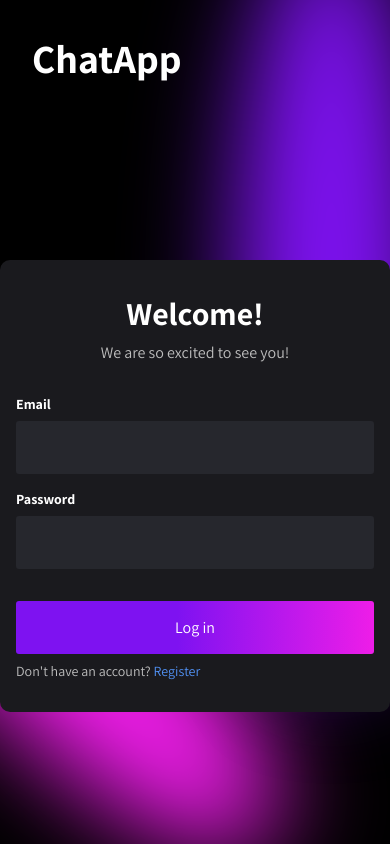
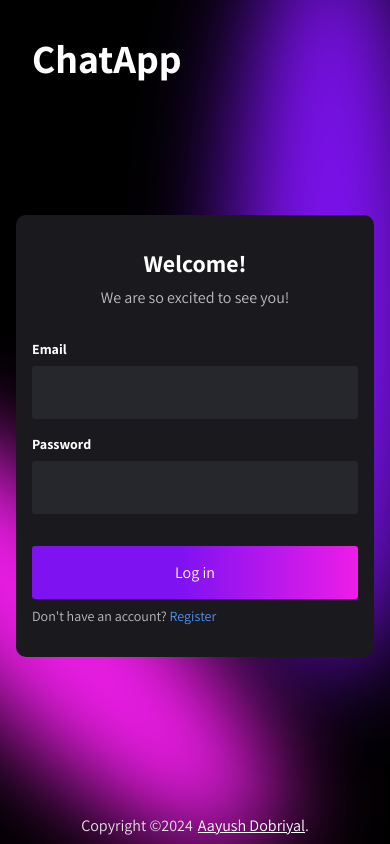
Before and after one commit to Tweekaayush/chat-app-react, a React (Create React App) app: page /login in a window 390 px wide. Built offline with nearby package versions, Linux system fonts and the light colour scheme; no server answers; a web font is replaced by a local one.

Commit message:
footer added, style updated, bug fixed

```diff
--- a/src/App.css
+++ b/src/App.css
@@ -142,6 +142,8 @@ body{
 #root{
   width: 100%;
   height: 100%;
+  display: flex;
+  flex-direction: column;
   overflow: hidden;
 }
 
@@ -186,15 +188,18 @@ input::placeholder{
 
 .body-container{
   display: flex;
+  flex-direction: column;
   justify-content: center;
   align-items: center;
   height: 100%;
+  padding-inline: 16px;
   overflow: hidden;
 }
 
 /* ------------------- Form and Register Page ------------------- */
 
 header{
+  position: relative;
   width: 100%;
   height: 60px;
   padding: 32px;
@@ -293,8 +298,8 @@ header > a{
   display: flex;
   position: relative;
   border-radius: 10px;
+  margin: 16px;
   overflow: hidden;
-  margin: 16px;
 }
 
 .container-left{
@@ -1295,6 +1300,7 @@ header > a{
   text-transform: capitalize;
   padding: 8px 16px;
   cursor: pointer;
+  font-weight: 700;
 }
 
 .current-chat-bottom > button:disabled{
@@ -1329,6 +1335,20 @@ header > a{
 .member-list-item > div > h2{
   font-size: 16px;
   color: var(--text-color-1);
+}
+
+/* ------------------- Footer ------------------- */
+
+footer{
+  width: 100%;
+  padding: 8px;
+  color: rgb(226, 226, 226);
+  text-align: center;
+}
+
+footer > a{
+  margin-left: 5px;
+  color: var(--white-color);
 }
 
 /* ------------------- Responsive Css ------------------- */
@@ -1410,6 +1430,17 @@ header > a{
   transform: translateX(0);
 }
 
+@media screen and (max-width:532px) {
+  .form-container{
+    width: 100%;
+  }
+
+  .form-container > h1{
+    font-size: 24px;
+  }
+}
+
+
 @media screen and (max-width:480px) {
 
   .empty-chat-container > h1 {
--- a/src/App.js
+++ b/src/App.js
@@ -7,6 +7,7 @@ import { useDispatch, useSelector } from 'react-redux';
 import { getUserDetails } from './features/userSlice';
 import Settings from './pages/Settings';
 import Header from './components/Header';
+import Footer from './components/Footer';
 const Login = lazy(()=>import('./pages/Login'));
 const Register = lazy(()=>import('./pages/Register'));
 const Chats = lazy(()=>import('./pages/Chats'));
@@ -54,6 +55,7 @@ const App = () => {
           </Routes>
         </Suspense>
       </div>
+      <Footer/>
     </Router>
   )
 }
--- a/src/components/ChatsList.jsx
+++ b/src/components/ChatsList.jsx
@@ -1,6 +1,6 @@
 import React, { useEffect, useState } from 'react'
 import {useSelector, useDispatch} from 'react-redux'
-import { checkBlocked, getChatList, getCommonGroups, getGroupList, getMessages, updateChatList, updateGroupList } from '../features/chatsSlice'
+import { checkBlocked, clearBlocked, getChatList, getCommonGroups, getGroupList, getMessages, updateChatList, updateGroupList } from '../features/chatsSlice'
 import { format } from 'timeago.js'
 
 const ChatsList = ({search}) => {
@@ -13,6 +13,7 @@ const ChatsList = ({search}) => {
     const handleGroupClick = (group) =>{
 
         dispatch(getMessages(group))
+        dispatch(clearBlocked())
         const chatIndex = chatList.findIndex(
             (item) => item.chatId === group.chatId
         );
--- /dev/null
+++ b/src/components/Footer.jsx
@@ -0,0 +1,23 @@
+import React, { useEffect, useState } from 'react'
+
+const Footer = () => {
+
+    const [year, setYear] = useState('')
+
+    useEffect(()=>{
+        setYear(new Date().getUTCFullYear())
+    }, [])
+
+  return (
+      <footer>
+        Copyright &copy;
+        {year}
+        <a href="https://aayushdobriyal.vercel.app">
+            Aayush Dobriyal
+        </a>
+        .
+    </footer>
+  )
+}
+
+export default Footer
--- a/src/features/chatsSlice.js
+++ b/src/features/chatsSlice.js
@@ -369,6 +369,10 @@ const chatsSlice = createSlice({
         },
         clearUsers: (state)=>{
             state.data.users = []
+        },
+        clearBlocked: (state)=>{
+            state.data.isCurrentUserBlocked = false
+            state.data.isReceiverBlocked = false
         }
     },
     extraReducers: (builder) =>{
@@ -408,6 +412,6 @@ const chatsSlice = createSlice({
     }
 })
 
-export const {setGroupList, checkBlocked, setMessages, setChatList, clearUsers, clearAllChatData, clearCurrentChat} = chatsSlice.actions
+export const {clearBlocked, setGroupList, checkBlocked, setMessages, setChatList, clearUsers, clearAllChatData, clearCurrentChat} = chatsSlice.actions
 
 export default chatsSlice.reducer
```
